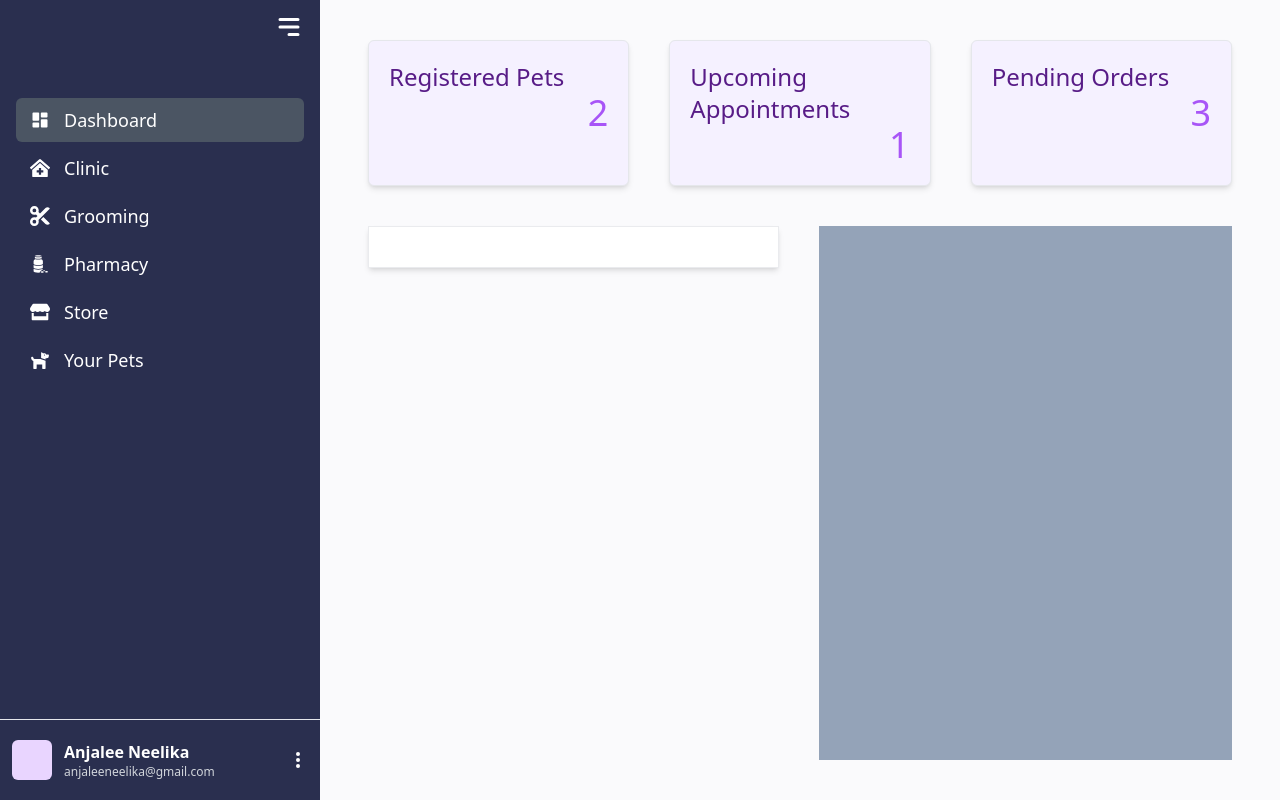
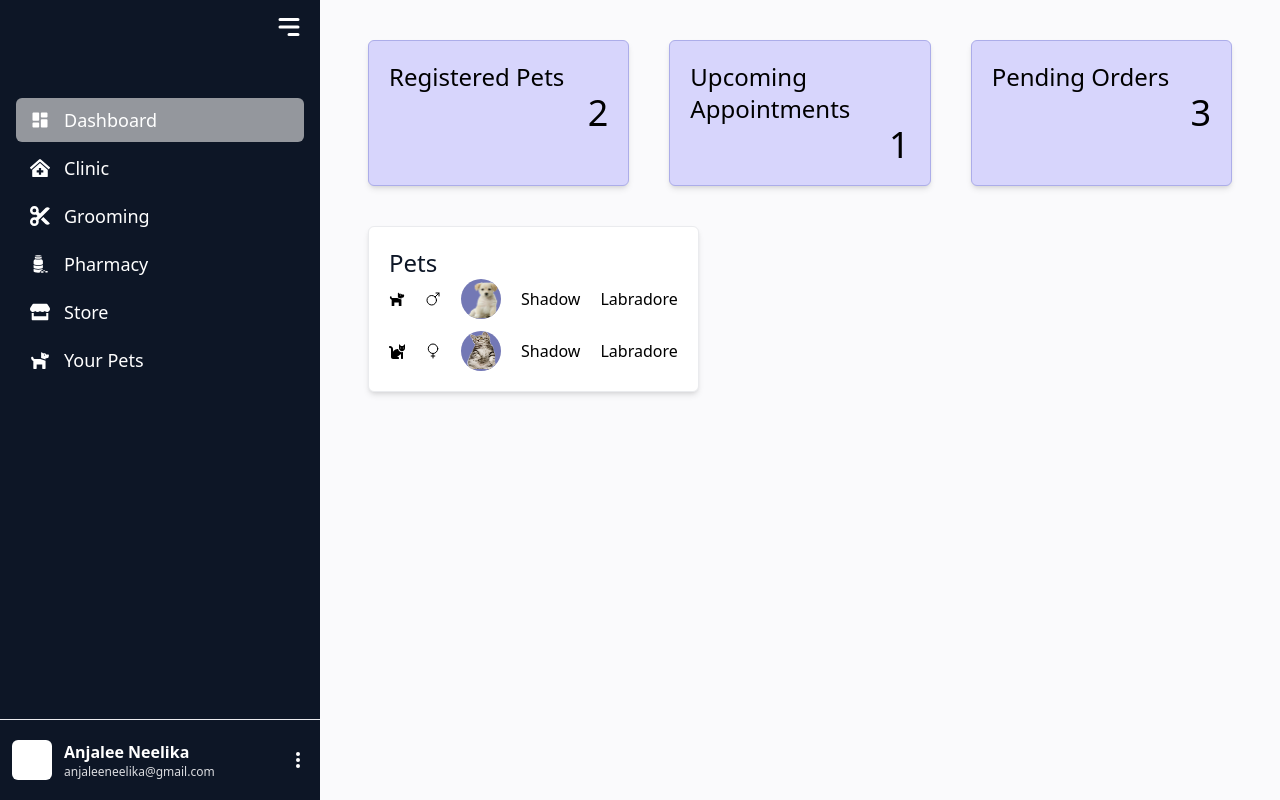
Before and after one commit to AnjaleeNeelika/Pet_Care_App, a React (Vite) app in the folder frontend/: page /pet-owner/home in a window 1280 px wide. Built offline with nearby package versions, Linux system fonts and the light colour scheme.

Commit message:
Define colors

```diff
--- a/frontend/src/components/Layout.jsx
+++ b/frontend/src/components/Layout.jsx
@@ -3,7 +3,7 @@ import { Outlet } from 'react-router-dom'
 
 const Layout = () => {
     return (
-        <main className='bg-[#FAFAFC]'>
+        <main className='bg-bgColor'>
             <Outlet />
         </main>
     )
--- a/frontend/src/components/Sidebar.jsx
+++ b/frontend/src/components/Sidebar.jsx
@@ -11,7 +11,7 @@ const Sidebar = ({ menus }) => {
     const [threeDotMenuOpen, setThreeDotMenuOpen] = useState(false);
 
     return (
-        <div className={`bg-[#2a2f4f] min-h-screen text-white flex flex-col ${open ? 'w-80' : 'w-20'} duration-500`}>
+        <div className={`bg-primary-900 min-h-screen text-white flex flex-col ${open ? 'w-80' : 'w-20'} duration-500`}>
             <div className={`py-3 px-4 flex items-center ${!open ? 'justify-center' : 'justify-end'}`}>
                 <HiMenuAlt3
                     className='cursor-pointer text-3xl'
@@ -53,7 +53,7 @@ const Sidebar = ({ menus }) => {
 
             <div className='w-full border-t flex px-3 py-5 justify-between items-center'>
                 <div className={`group flex items-center ${!open ? 'pl-2 cursor-pointer' : 'gap-3'}`}>
-                    <div className='w-10 h-10 bg-purple-200 rounded-md'></div>
+                    <div className='w-10 h-10 bg-white rounded-md'></div>
                     <div className={`flex flex-col whitespace-pre duration-500 ${!open && 'opacity-0 translate-x-28 overflow-hidden'}`}>
                         <div className='font-semibold'>Anjalee Neelika</div>
                         <span className='text-xs text-gray-300'>anjaleeneelika@gmail.com</span>
--- a/frontend/src/pages/Home.jsx
+++ b/frontend/src/pages/Home.jsx
@@ -1,18 +1,23 @@
 import React from 'react'
+import { FaCat, FaDog } from 'react-icons/fa'
+import { IoFemaleOutline, IoMaleOutline } from 'react-icons/io5'
+import Dog1 from '../assets/images/Dog1.png'
+import Cat1 from '../assets/images/Cat1.png'
+import { Link } from 'react-router-dom'
 
 const Home = () => {
     return (
         <section className='w-full h-full flex flex-col gap-10'>
             <div className='flex justify-center items-center gap-10 h-fit'>
-                <div className='w-full h-full bg-[#f5f1ff] p-5 border border-gray-200 rounded-md shadow-md'>
+                <div className='w-full h-full bg-[#D7D5FC] p-5 border border-[#ACADE9] rounded-md shadow-md'>
                     <div className='text-2xl text-purple-900'>Registered Pets</div>
                     <div className='flex justify-end text-4xl text-purple-500'>2</div>
                 </div>
-                <div className='w-full h-full bg-[#f5f1ff] p-5 border border-gray-200 rounded-md shadow-md'>
+                <div className='w-full h-full bg-[#D7D5FC] p-5 border border-[#ACADE9] rounded-md shadow-md'>
                     <div className='text-2xl text-purple-900'>Upcoming Appointments</div>
                     <div className='flex justify-end text-4xl text-purple-500'>1</div>
                 </div>
-                <div className='w-full h-full bg-[#f5f1ff] p-5 border border-gray-200 rounded-md shadow-md'>
+                <div className='w-full h-full bg-[#D7D5FC] p-5 border border-[#ACADE9] rounded-md shadow-md'>
                     <div className='text-2xl text-purple-900'>Pending Orders</div>
                     <div className='flex justify-end text-4xl text-purple-500'>3</div>
                 </div>
@@ -20,7 +25,25 @@ const Home = () => {
 
             <div className='w-full flex gap-10 h-full'>
                 <div className='w-1/2 h-full'>
-                    <div className='bg-white p-5 shadow-md border border-[#EAEBEE]'></div>
+                    <div className='w-fit bg-white p-5 shadow-md border border-[#EAEBEE] rounded-md'>
+                        <div className='text-2xl text-[#0D1626] font-medium'>Pets</div>
+                        <div className='flex flex-col gap-3'>
+                            <div className='flex gap-5 items-center'>
+                                <FaDog />
+                                <IoMaleOutline />
+                                <img src={Dog1} className='w-10 h-10 bg-primary-400 rounded-full' />
+                                <Link>Shadow</Link>
+                                <span>Labradore</span>
+                            </div>
+                            <div className='flex gap-5 items-center'>
+                                <FaCat />
+                                <IoFemaleOutline />
+                                <img src={Cat1} className='w-10 h-10 bg-primary-400 rounded-full' />
+                                <Link>Shadow</Link>
+                                <span>Labradore</span>
+                            </div>
+                        </div>
+                    </div>
                 </div>
 
                 <div className='w-1/2 bg-slate-400 p-5 h-full'></div>
--- a/frontend/tailwind.config.js
+++ b/frontend/tailwind.config.js
@@ -6,6 +6,45 @@ export default {
     ],
     theme: {
       extend: {},
+      colors:{
+        bgColor: '#FAFAFC',
+        white: '#FFFFFF',
+        black: '#000000',
+        borderForWhite: '#EAEBEE',
+        primary: {
+            100: '#F4F2FF',
+            200: '#D7D5FC',
+            300: '#ACADE9',
+            400: '#7378B5',
+            500: '#2A2F4F',
+            600: '#1D2445',
+            700: '#151E3B',
+            800: '#101A30',
+            900: '#0D1626',
+        },
+        secondary: {
+            100: '#FAF2FF',
+            200: '#DFBBFE',
+            300: '#B87FF5',
+            400: '#8544DE',
+            500: '#4B10B0',
+            600: '#2F058E',
+            700: '#1C016B',
+            800: '#0E0049',
+            900: '#050026',
+        },
+        gray: {
+            100: '#FAFAFC',
+            200: '#EAEBEE',
+            300: '#DBDCE0',
+            400: '#CCCDD2',
+            500: '#BCBEC4',
+            600: '#94979D',
+            700: '#6D7075',
+            800: '#474A4E',
+            900: '#222426',
+        }
+      },
     },
     plugins: [],
 }
```
